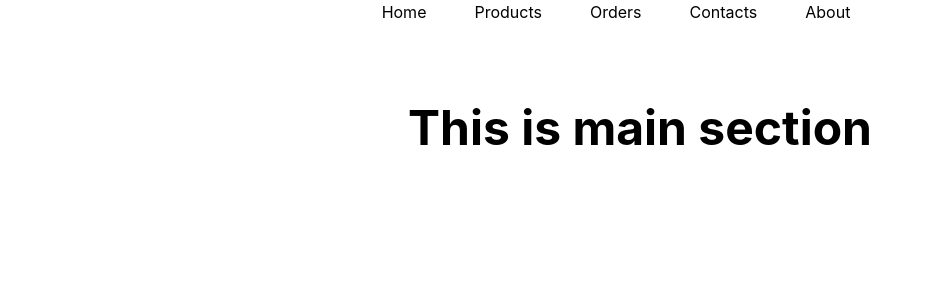
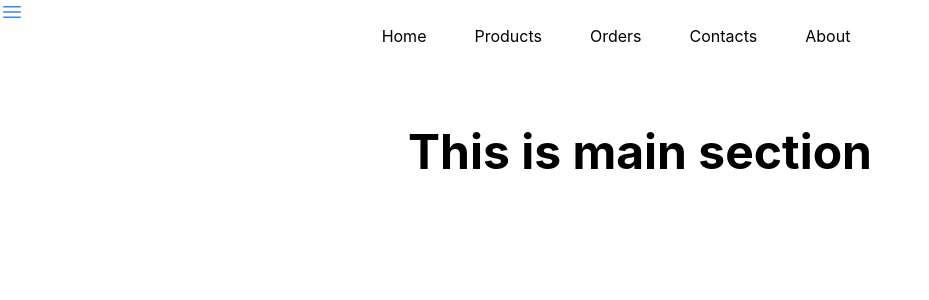
Before and after one commit to hussainali2023/responsive-nav-tail-react, a React (Create React App) app: page / in a window 1280 px wide. Shown: the top 300 px of the page, without its empty margins (0-929 px from the left). Built offline with nearby package versions, Linux system fonts and the light colour scheme.

Commit message:
install hero icons

```diff
--- a/package.json
+++ b/package.json
@@ -3,6 +3,7 @@
   "version": "0.1.0",
   "private": true,
   "dependencies": {
+    "@heroicons/react": "^2.0.11",
     "@testing-library/jest-dom": "^5.16.5",
     "@testing-library/react": "^13.4.0",
     "@testing-library/user-event": "^13.5.0",
--- a/src/Navbar/Navbar.js
+++ b/src/Navbar/Navbar.js
@@ -1,5 +1,6 @@
 import React from "react";
 import Link from "../Link/Link";
+import { Bars3Icon } from "@heroicons/react/24/solid";
 
 const Navbar = () => {
   const routes = [
@@ -11,6 +12,7 @@ const Navbar = () => {
   ];
   return (
     <nav>
+      <Bars3Icon className="h-6 w-6 text-blue-500" />
       <ul className="md:flex justify-center">
         {routes.map((route) => (
           <Link key={route.id} route={route}></Link>
```
Also changed, not shown: 1 other file (tests, documents, lock files or other folders).
